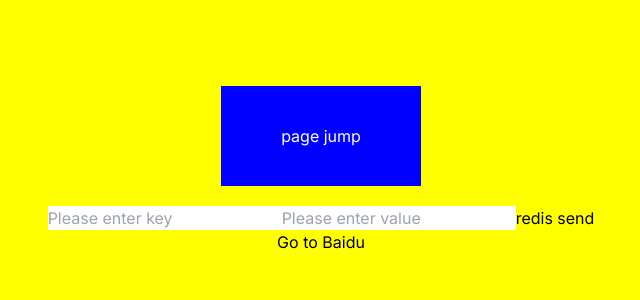
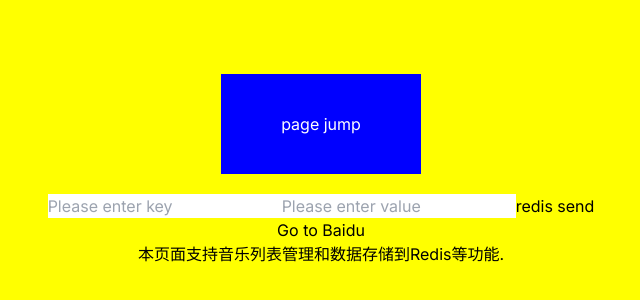
Before and after one commit to yishen-huang/NextJS-music, a Next.js app: page / in a window 1280 px wide. Shown: the part 240-540 px from the top of the page, without its empty margins (319-959 px from the left). Built offline with nearby package versions, Linux system fonts and the light colour scheme.

Commit message:
feat: add descriptive text to homepage footer about app functionalities

```diff
--- a/app/page.tsx
+++ b/app/page.tsx
@@ -60,6 +60,7 @@ export default function Home() {
       <button onClick={handleRedirect} className="redirect-button">
         Go to Baidu
       </button>
+      <p>本页面支持音乐列表管理和数据存储到Redis等功能.</p>
     </div>
   );
 }
```
